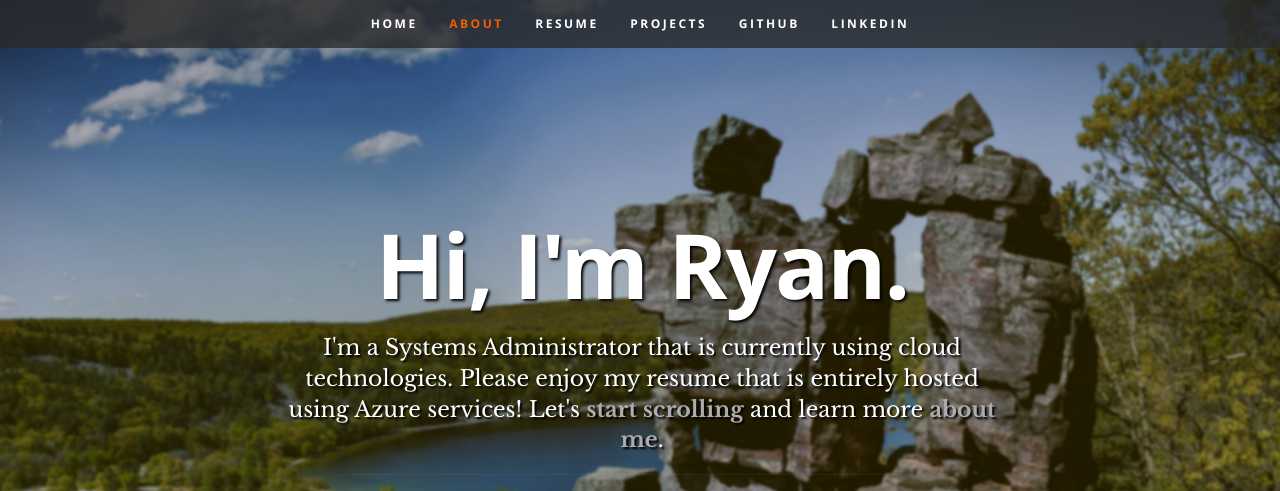
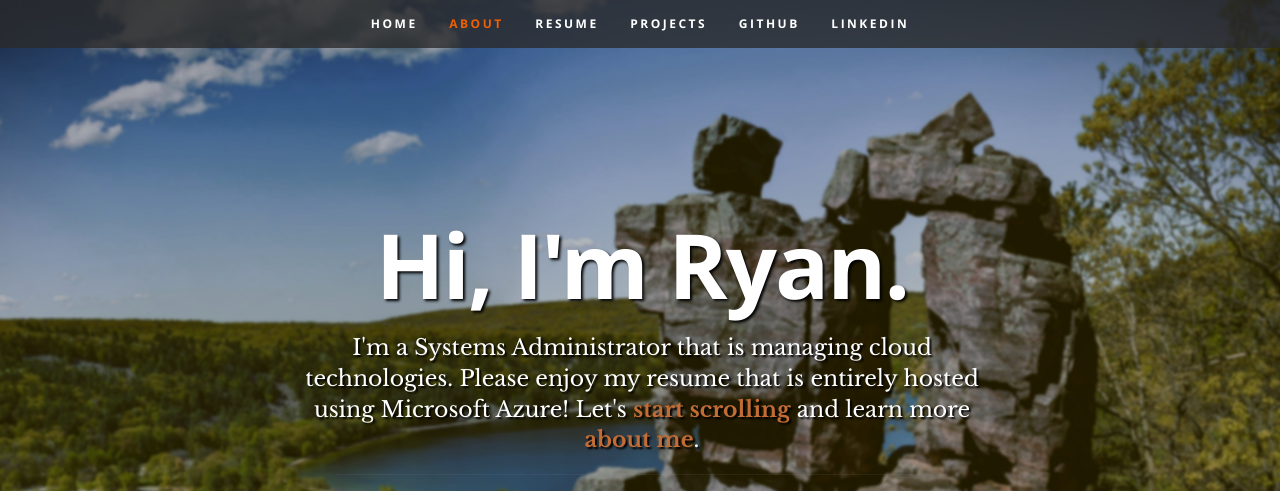
Before and after one commit to RyanCoplien/Azure-Cloud-Resume-Challenge, a plain HTML site: page src/index.html in a window 1280 px wide. Shown: the top 491 px of the page. Drawn offline with nearby package versions, Linux system fonts and the light colour scheme.

Commit message:
New resume, plus quality changes

```diff
--- a/src/css/layout.css
+++ b/src/css/layout.css
@@ -79,7 +79,7 @@ header .banner-text h3 {
 }
 header .banner-text h3 span,
 header .banner-text h3 a {
-   color: #aeadad;
+   color: #c26d35;
    font: 22px/1.4em 'librebaskerville-bold', serif;
 }
 
--- a/src/index.html
+++ b/src/index.html
@@ -57,8 +57,8 @@
       <div class="row banner">
          <div class="banner-text">
             <h1 class="responsive-headline">Hi, I'm Ryan.</h1>
-            <h3>I'm a Systems Administrator that is currently using cloud technologies. Please
-            enjoy my resume that is entirely hosted using Azure services! Let's <a class="smoothscroll" href="#about">start scrolling</a>
+            <h3>I'm a Systems Administrator that is managing cloud technologies. Please
+            enjoy my resume that is entirely hosted using Microsoft Azure! Let's <a class="smoothscroll" href="#about">start scrolling</a>
             and learn more <a class="smoothscroll" href="#about">about me</a>.</h3>
             <hr />
             <ul class="social">
@@ -103,8 +103,8 @@
 
                <div class="columns download">
                   <p>
-                     <!--<a href="downloads/Ryan Coplien Resume 2021.pdf" class="button" target="_blank" download><i class="fa fa-download"></i>Download Resume</a>-->
-                     <a href="#about" class="button"><i class="fa fa-download"></i>Download Resume</a>
+                     <a href="downloads/Ryan Coplien Resume 2024.pdf" class="button" target="_blank" download><i class="fa fa-download"></i>Download Resume</a>
+                     <!--<a href="#about" class="button"><i class="fa fa-download"></i>Download Resume</a>-->
                   </p>
                </div>
 
@@ -287,7 +287,7 @@
 
          <div class="twelve columns collapsed">
 
-            <h1>Check Out Some of My Projects.</h1>
+            <h1>Check Out Some of My Personal Projects.</h1>
 
             <!-- portfolio-wrapper -->
             <div id="portfolio-wrapper" class="bgrid-quarters s-bgrid-thirds cf">
```
Also changed, not shown: 2 other files.
